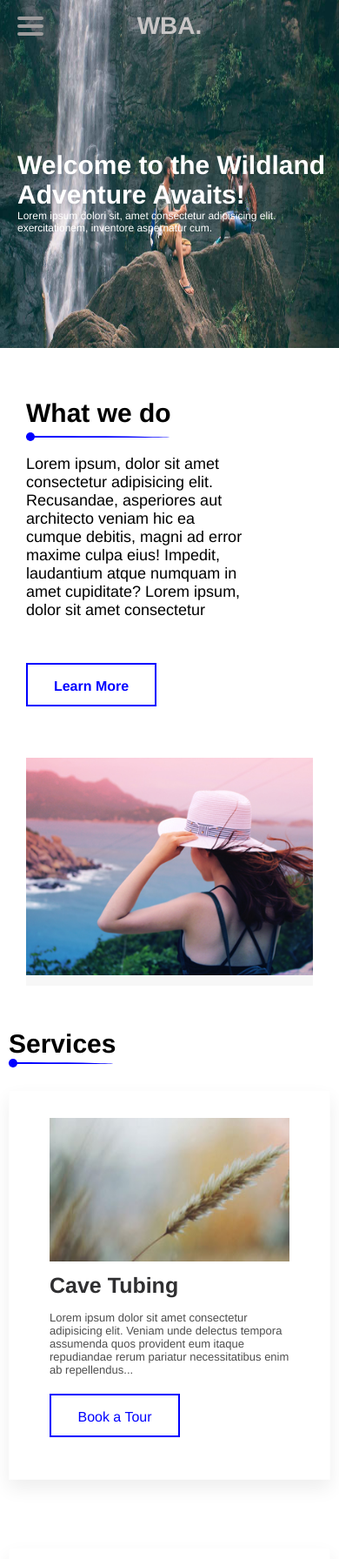
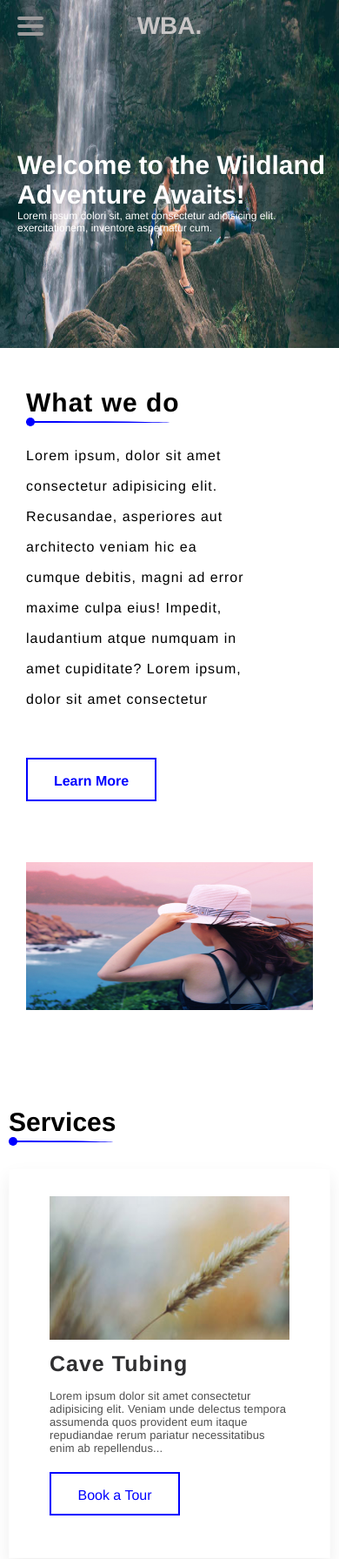
Before and after one commit to Wiz095/WBA, a PHP site: page / in a window 390 px wide. Shown: the top 1792 px of the page at 87% size. Run offline with PHP 8.4, Linux system fonts and the light colour scheme; some libraries are stand-ins or nearby versions.

Commit message:
Add files via upload

```diff
--- a/css/home.css
+++ b/css/home.css
@@ -242,7 +242,7 @@ nav li a:hover {
 	font-size: 50px;
 	font-weight: 700;
 	color: black;
-	background: rgb(247, 247, 247);
+	background: rgb(255, 255, 255);
 }
 
 .about-us{
@@ -253,31 +253,34 @@ nav li a:hover {
 	grid-template-columns: repeat(2, 1fr);
 }
 .text-cont{
-	margin: 100px 0 0 0;
-	border: 3px solid rgb(2, 2, 114);
-	height: 400px;
+	margin: 100px 0 0 80px;
+	border: 3.5px solid rgb(2, 2, 114);
+	height: 480px;
+	width: 630px;
 }
 .text-cont2{
 	width: 100%;
-	padding: 25px;
+	padding: 60px 25px 25px 25px;
 	display: block;
+	line-height: 35px;
 }
 .img-cont{
 	margin: 150px 0 100px -120px;
 	/* border: 1px solid black; */
-	background: rgb(247, 247, 247);
+	background: rgb(255, 255, 255);
 }
 .about-us p{
 	padding: 20px 70px 0 0;
-	font-size: 18px;
+	font-size: 16px;
 	font-weight: 100;
+	letter-spacing: 1px;
 }
 
 .about-us div img{
 	position: relative;
 	margin: 50px 0 0 40px;
-	width: 600px;
-	height: 400px;
+	width: 500px;
+	height: 450px;
     box-shadow: -20px 15px 0 rgb(114, 88, 88);
 }
 .about-us div img:before {
@@ -288,11 +291,11 @@ nav li a:hover {
     width: 98%;
     background: #333132;
     content: "";
-    z-index: -9;
 }
 .about-us div span{
-	font-weight: 500;
-	font-size: 40px;
+	font-weight: 600;
+	font-size: 35px;
+	letter-spacing: 1px;
 }
 .title1 .underline, .dot{
 	display: none;
@@ -341,6 +344,7 @@ nav li a:hover {
 
 	.img-cont img{
 		box-shadow: none !important;
+		height: 480px !important;
 	}
 
 	.about-us .btn{
@@ -357,6 +361,14 @@ nav li a:hover {
 @media screen and (max-width: 450px){
 	.about-us{
 		padding: 50px 30px 0 30px;
+}
+
+.img-cont img{
+	padding: 30px 0 0 0 !important;
+	height: 200px !important;
+}
+.img-cont{
+	margin-top: 10px ;
 }
 }
 @media screen and(max-width: 1080px){
@@ -386,7 +398,9 @@ nav li a:hover {
 }
 
 .tours{
-	margin-top: 80px;
+	width: 100%;
+	padding: 150px 100px 200px 100px;
+	background: rgb(250, 250, 250);
 }
 .cards{
 	margin: auto !important;
@@ -430,6 +444,7 @@ nav li a:hover {
 	  font-size: 25px;
 	  font-weight: 700;
 	  padding: 10px 0 0 0;
+	  letter-spacing: 1px;
   }
   .cards img{
 	width: 100%;
@@ -443,6 +458,7 @@ nav li a:hover {
     color: rgb(78, 78, 78);
 	margin-top: 15px;
 	text-align: left;
+	letter-spacing: .5px;
   }
 
 .card .btn{
@@ -452,10 +468,23 @@ nav li a:hover {
 /*****************************************************************************************/
 /* Responsive Cards       																 */
 /*****************************************************************************************/
-@media (max-width: 587px) {
+@media (max-width: 650px) {
 	.cards {
         grid-template-columns: repeat(1, 1fr) !important;
 	 }
+	 .card p {
+		letter-spacing: .1px;
+	  }
+	  .tour-title{
+		  margin-left: -50px;
+	  }
+	  .tours{
+		width: 100%;
+		padding: 50px 100px 200px 100px !important;
+		background: #ffffff;
+	  }
+
+
 }
 
 @media(max-width: 900px){
@@ -463,30 +492,35 @@ nav li a:hover {
         grid-template-columns: repeat(2, 1fr);
 	 }
 
+	 .tours{
+		width: 100%;
+		padding: 150px 10px 200px 10px;
+	}
+
 }
 
-
+/*****************************************************************************************/
+/* Gallery Section       																 */
+/*****************************************************************************************/
 
 .gallery-area{
 	width: 100%;
-	background-color:#222;
-	color:#fff;
-	margin: 200px 0 0 0;
+	background:#403e55;
+	margin: 0;
 	padding: 100px 100px 100px 100px;
 }
-
 .header-text{
-	background: #222;
+	background: #403e55;
 }
 
 	.header-text h1{
-		margin-bottom:20px;
+		padding-bottom: 20px;
 		font-size: 50px;
 		font-weight: 600;
 		color: #ffffff;
 	}
 	.header-text p{
-		color:#777;
+		color:#e7e7e7;
 		font-size: 15px;
 
 	}
@@ -496,7 +530,8 @@ nav li a:hover {
 	-webkit-column-count: 4; /* Chrome, Safari, Opera */
 	-moz-column-count: 4; /* Firefox */
 	column-count: 4;
-	background: #222;
+	background: #403e55;
+
 }
 
 .gal img{
@@ -580,6 +615,7 @@ nav li a:hover {
 	.tour-title{
 		padding: 30px 0 0 0 !important;
 	}
+
 	.banner-section img{
 		height: 400px !important;
 	}
@@ -605,6 +641,13 @@ nav li a:hover {
 	.tour-title span{
 		font-size: 30px;
 	}
+	.tours{
+
+		width: 100%;
+		padding: 50px 10px 200px 10px !important;
+	}
+
+
 
 	.underline{
 		width: 120px;
@@ -650,7 +693,7 @@ nav li a:hover {
 header {
 	height: 60px;
 	width: auto;
-	z-index: 2;
+	z-index: 1;
 	background-color: transparent;
 	position: fixed;
 	top: 0;
@@ -692,7 +735,6 @@ nav {
 
 nav ul {
 	height: 100%;
-	width: 100%;
 	margin-left: 50px;
 }
 nav li {
@@ -730,7 +772,7 @@ nav li:first-child a:hover
 
 /* NAVIGATION ANNIMATION */
 nav {
-	width: 93%;
+	width: 60%;
 	height: 100%;
 	position: fixed;
 	left: 0;
@@ -738,6 +780,7 @@ nav {
 	margin: 0;
 	background-color: #1d2d35;
 	border-radius: 8px;
+	z-index: 1;
 
 	/* starting point */
 	opacity: .3;
--- a/index.html
+++ b/index.html
@@ -51,8 +51,10 @@
 					<div class="placefiller">
 						<img src="img/slider22.jpg">
 						<div class="banner-title">
-							<h1 data-aos="fade-right" data-aos-duration="700" >Welcome to the Wildland <br data-aos="fade-right">Adventure Awaits!</h1>
-							<p data-aos="fade-right" data-aos-duration="1000" data-aos-delay="200">Lorem ipsum dolori sit, amet consectetur adipisicing elit.
+							<h1 data-aos="fade-right" data-aos-duration="700">Welcome to the Wildland <br
+									data-aos="fade-right">Adventure Awaits!</h1>
+							<p data-aos="fade-right" data-aos-duration="1000" data-aos-delay="200">Lorem ipsum dolori
+								sit, amet consectetur adipisicing elit.
 								<br>exercitationem, inventore aspernatur cum.
 							</p>
 						</div>
@@ -63,7 +65,8 @@
 				<div class="bodysection">
 					<div class="placefiller">
 						<div class="about-us">
-							<div class="text-cont" data-aos-duration="fade-right" data-aos-duration="1000" data-aos-delay="1000">
+							<div class="text-cont" data-aos-duration="fade-right" data-aos-duration="1000"
+								data-aos-delay="1000">
 								<div class="text-cont2" data-aos="fade-right" data-aos-duration="1000">
 									<div class="title1">
 										<span>
@@ -77,7 +80,7 @@
 											Recusandae, asperiores aut architecto veniam hic ea cumque debitis,
 											magni ad error maxime culpa eius! Impedit, laudantium atque numquam in amet
 											cupiditate? Lorem ipsum, dolor sit amet consectetur </p>
-										<div class="btn" style="margin-top: 50px !important; border: 2px solid rgb(247, 247, 247); color: rgb(134, 177, 255);
+										<div class="btn" style="margin-top: 50px !important; border: none; color: rgb(134, 177, 255);
 										box-shadow: 0 4px 10px 1px rgb(228, 228, 228);" rel="noopener noreferrer"
 											onclick="location.href='about.html'">
 											<strong>
@@ -96,8 +99,6 @@
 			</section>
 
 			<section id="tours">
-				<div class="body-section">
-					<div class="placefiller">
 				<div id="tours" class="tours">
 					<div class="tour-title" data-aos="fade-left">
 						<span class="title">
@@ -107,7 +108,7 @@
 						</span>
 					</div>
 					<div class="cards">
-								<div class="card" data-aos="fade-up" data-aos-duration="2000" >
+						<div class="card" data-aos="fade-up" data-aos-duration="2000">
 							<div>
 								<img src="img/pic02.jpg">
 								<h1>Cave Tubing</h1>
@@ -121,10 +122,10 @@
 								</div>
 							</div>
 						</div>
-								<div class="card" data-aos="fade-up" data-aos-duration="2000" >
+						<div class="card" data-aos="fade-up" data-aos-duration="2000">
 							<div>
-										<img src="img/pic02 (2).jpg" alt="">
-										<h1>Cave Exploring</h1>
+								<img src="img/pic02.jpg" alt="">
+								<h1>Cave Explore</h1>
 								<p>Lorem ipsum dolor sit amet consectetur adipisicing elit.
 									Veniam unde delectus tempora assumenda quos provident eum itaque
 									repudiandae rerum pariatur necessitatibus enim ab repellendus...</p>
@@ -135,9 +136,9 @@
 								</div>
 							</div>
 						</div>
-								<div class="card" data-aos="fade-up" data-aos-duration="2000" >
+						<div class="card" data-aos="fade-up" data-aos-duration="2000">
 							<div>
-										<img src="img/banner.jpg" alt="">
+								<img src="img/p15.jpg" alt="">
 								<h1>Kayaking</h1>
 								<p>
 									Lorem ipsum dolor sit amet consectetur adipisicing elit.
@@ -153,29 +154,23 @@
 						</div>
 					</div>
 				</div>
-					</div>
-				</div>
 			</section>
 			<section class="gallery-area " id="gallery">
 				<div class="container">
 					<div>
 						<div class=" header-text">
 							<h1 class="text-white">Recent Photos</h1>
-							<p>
-								Lorem ipsum dolor sit amet, consectetur adipisicing elit, sed do eiusmod tempor
-								incididunt ut <br> labore et dolore magna aliqua.
-							</p>
 						</div>
 					</div>
 					<div class="gal">
-						<a href="img/p1.jpg"><img src="img/p1.jpg" alt=""></a>
-						<a href="img/p2.jpg"><img src="img/p2.jpg" alt=""></a>
+						<a href="img/p10.jpg"><img src="img/p10.jpg" alt=""></a>
+						<a href="img/p11.jpg"><img src="img/p11.jpg" alt=""></a>
 						<a href="img/p3.jpg"><img src="img/p3.jpg" alt=""></a>
 						<a href="img/p4.jpg"><img src="img/p4.jpg" alt=""></a>
+						<a href="img/p4.jpg"><img src="img/p4.jpg" alt=""></a>
 						<a href="img/p5.jpg"><img src="img/p5.jpg" alt=""></a>
-						<a href="img/p6.jpg"><img src="img/p6.jpg" alt=""></a>
-						<a href="img/p7.jpg"><img src="img/p7.jpg" alt=""></a>
-						<a href="img/p8.jpg"><img src="img/p8.jpg" alt=""></a>
+						<a href="img/p10.jpg"><img src="img/p10.jpg" alt=""></a>
+						<a href="img/p10.jpg"><img src="img/p10.jpg" alt=""></a>
 						<a href="img/p9.jpg"><img src="img/p9.jpg" alt=""></a>
 						<a href="img/p10.jpg"><img src="img/p10.jpg" alt=""></a>
 						<a href="img/p11.jpg"><img src="img/p11.jpg" alt=""></a>
```
Also changed, not shown: img/p10.jpg, img/p11.jpg, img/p12.jpg, img/p13.jpg, img/p14.jpg, img/p3.jpg, img/p4.jpg, img/p5.jpg, img/p9.jpg. Lines whose indentation alone changed are shown as unchanged.
